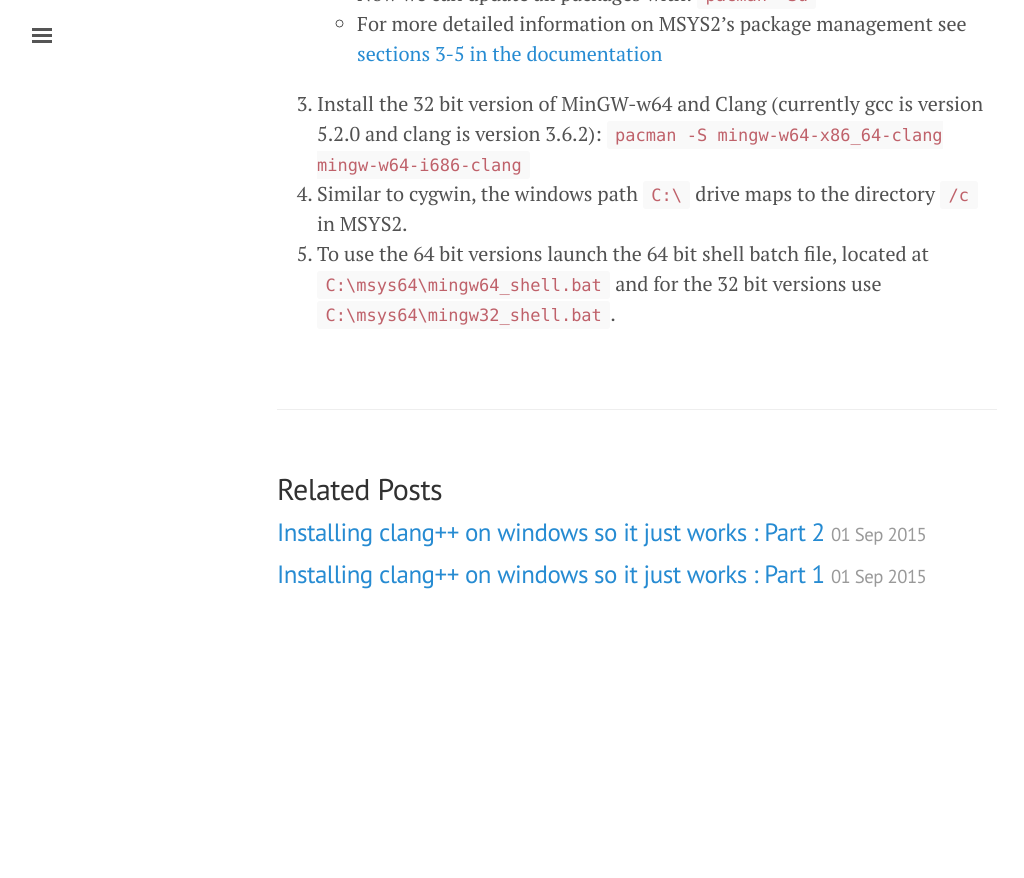
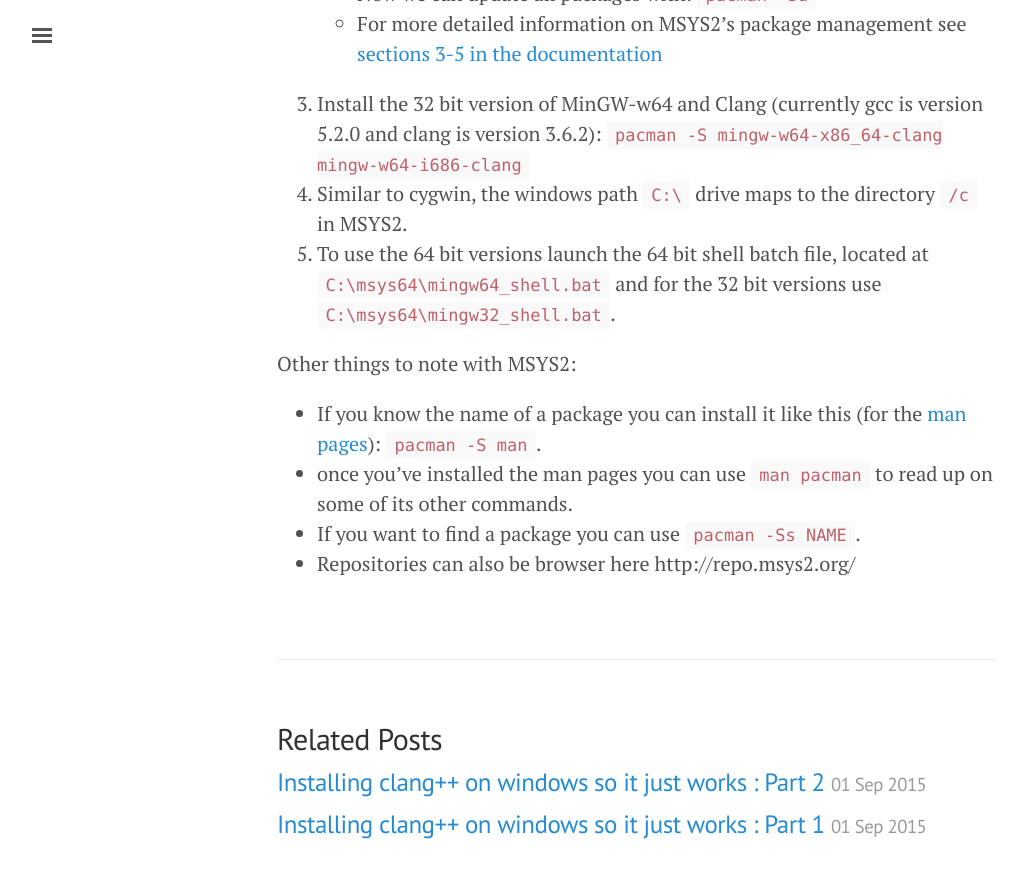
Before and after one commit to JohannesMP/com.johannesmp.blog, a Jekyll site: the page built from _posts/2015-09-01-installing-clang-on-windows-pt3.md, in a window 1280 px wide and 900 px high, scrolled down 967 px. Shown: the top 878 px of the window, without its empty margins (3-1027 px from the left). Built offline with Jekyll 4.4.1, drawn with Linux system fonts in a browser that asks for light colours; nearby versions of some CDN libraries; Markdown is read by kramdown in place of the engine named in the settings; before the commit the page ends 1617 px from its top, so only the background shows below that.

Commit message:
Update 2015-09-01-installing-clang-on-windows-pt3.md

```diff
--- a/_posts/2015-09-01-installing-clang-on-windows-pt3.md
+++ b/_posts/2015-09-01-installing-clang-on-windows-pt3.md
@@ -38,3 +38,9 @@
 3. Install the 32 bit version of MinGW-w64 and Clang (currently gcc is version 5.2.0 and clang is version 3.6.2): `pacman -S mingw-w64-x86_64-clang mingw-w64-i686-clang`
 4. Similar to cygwin, the windows path `C:\` drive maps to the directory `/c` in MSYS2.
 5. To use the 64 bit versions launch the 64 bit shell batch file, located at  `C:\msys64\mingw64_shell.bat` and for the 32 bit versions use `C:\msys64\mingw32_shell.bat`.
+
+Other things to note with MSYS2:
+- If you know the name of a package you can install it like this (for the [man pages](https://www.kernel.org/doc/man-pages/)):  `pacman -S man`.
+- once you've installed the man pages you can use `man pacman` to read up on some of its other commands.
+- If you want to find a package you can use `pacman -Ss NAME`.
+- Repositories can also be browser here http://repo.msys2.org/
```
